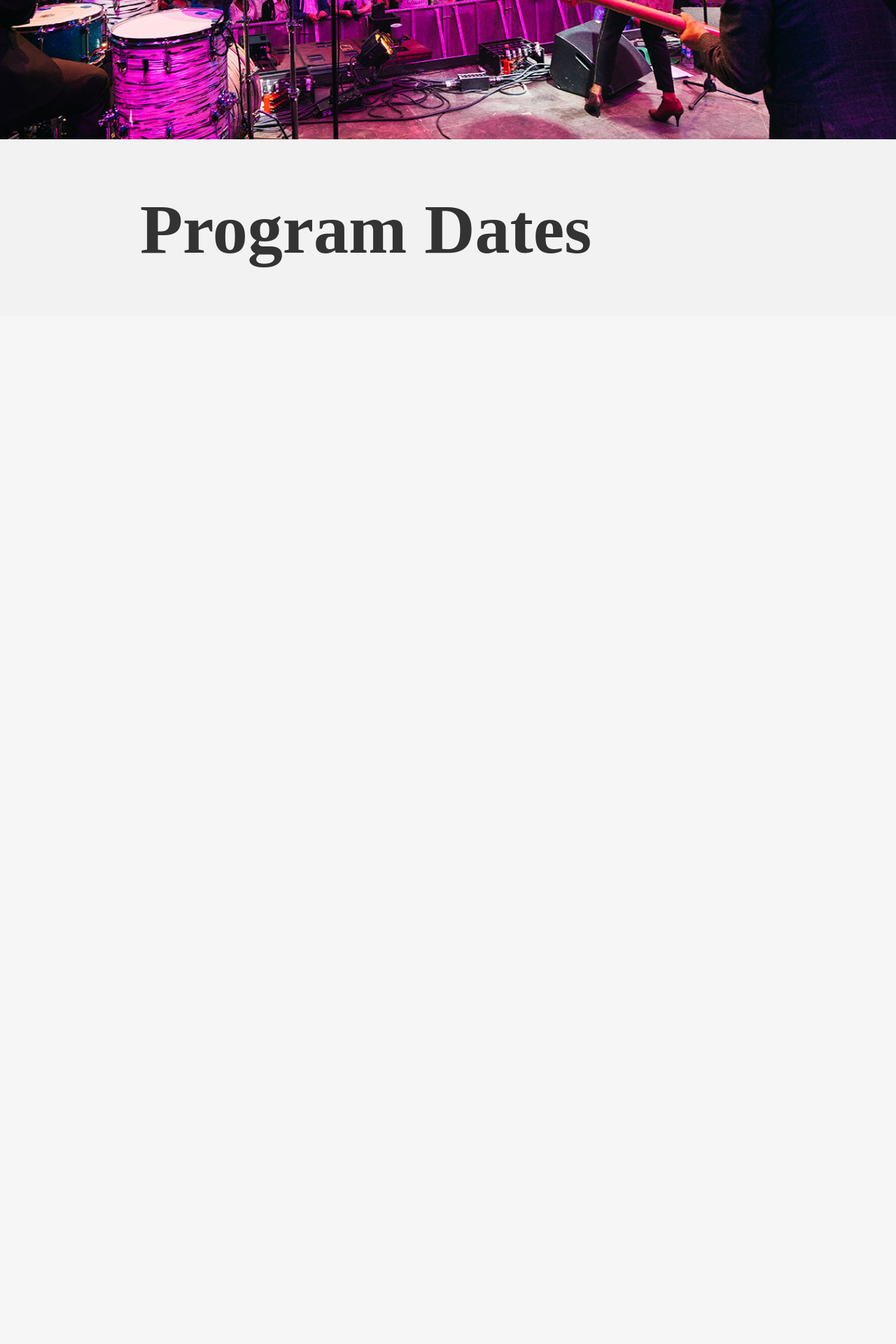
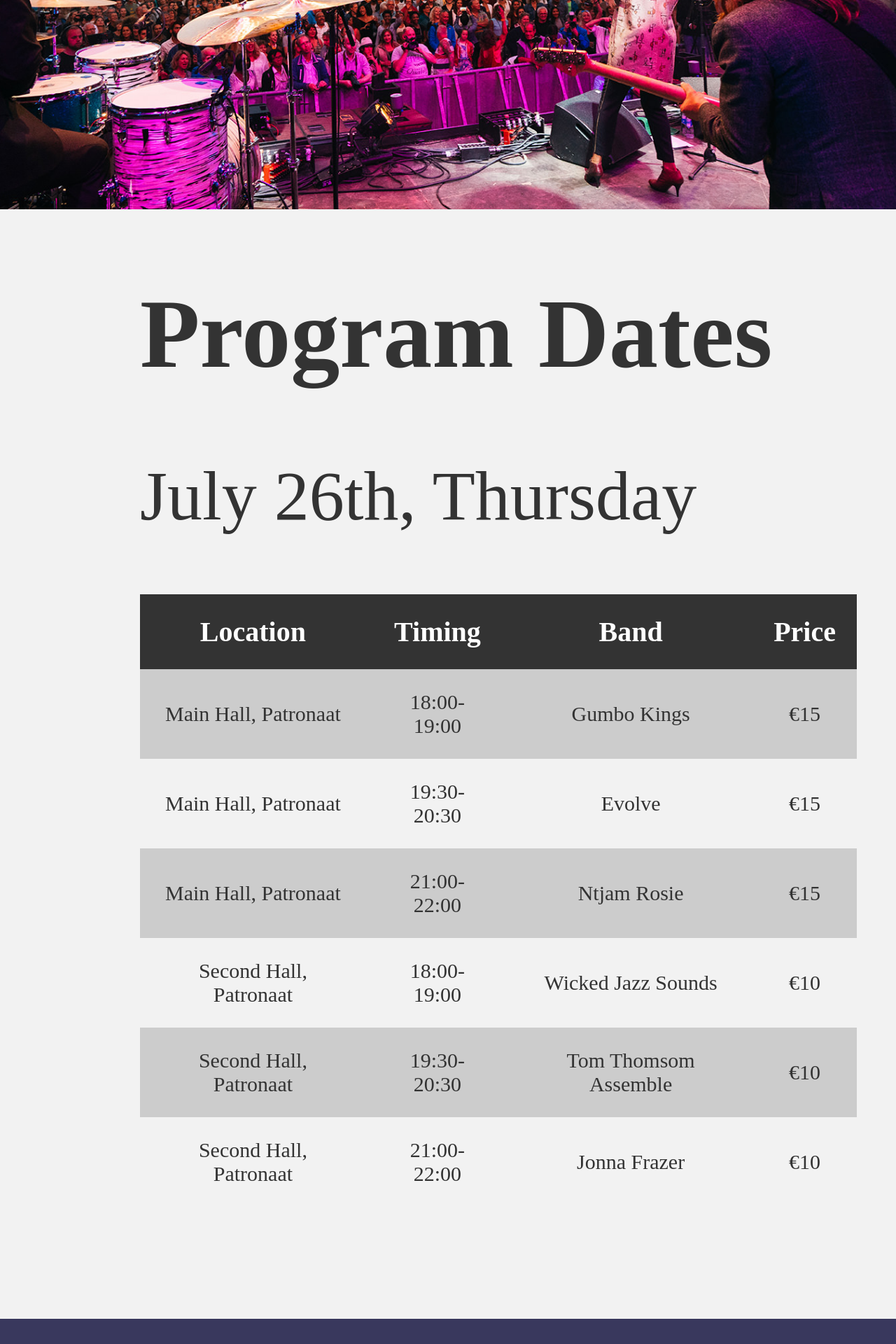
Before and after one commit to MohaymenSameen/Project-Application-Haarlem-Festival, a PHP site: page /Jazz.html in a window 1280 px wide. Shown: the part 2160-4080 px from the top of the page at 70% size. Before the commit the page ends 2542 px from the top, so only its background shows below. Run offline with PHP 8.4, Linux system fonts and the light colour scheme.

Commit message:
Added tables
Tables have been added but with duplicate information

```diff
--- a/Jazz-Style.css
+++ b/Jazz-Style.css
@@ -6,7 +6,7 @@
 }
 ul
 {
-    position: sticky;
+
     list-style-type: none;
     margin: 0;
     padding: 0;
@@ -15,13 +15,11 @@
 }
 li
 {
-    position: sticky;
     float: left;
 }
 
 li a
 {
-    position: sticky;
     font-family: "Century Gothic";
     font-size: 40px;
     display: block;
@@ -68,7 +66,7 @@
     left: 200px;
     width: 80%;
     height: 100%;
-    font-size: 50px;
+    font-size: 70px;
     color: #333333;
     padding: 0;
     display: inline-block;
@@ -96,7 +94,46 @@
     object-fit: cover;
     object-position: 100% 50%;
 }
-div.timetables
+div.timetable1
+{
+    position: relative;
+    left: 200px;
+    width: 80%;
+    height: 100%;
+    font-size: 70px;
+    color: #333333;
+    padding: 0;
+    display: inline-block;
+    font-family: "Century Gothic";
+}
+div.timetable1 h2
+{
+    font-weight: 500;
+    font-size: 100px;
+}
+div.timetable1 table
+{
+    font-family: "Century Gothic";
+    font-size: 30px;
+    border-collapse: collapse;
+    width: 100%;
+}
+div.timetable1 table td,th
+{
+    text-align: center;
+    padding: 30px;
+}
+div.timetable1 table th
+{
+    background-color: #333333;
+    color: white;
+    font-size: 40px;
+}
+div.timetable1 table tr:nth-child(even)
+{
+    background-color: #CCCCCC;
+}
+div.timetable2
 {
     position: relative;
     left: 200px;
@@ -107,6 +144,130 @@
     padding: 0;
     display: inline-block;
     font-family: "Century Gothic";
+}
+div.timetable2 h2
+{
+    font-weight: 500;
+    color: white;
+    text-align: right;
+    font-size: 100px;
+}
+div.timetable2 table
+{
+    font-family: "Century Gothic";
+    font-size: 30px;
+    border-collapse: collapse;
+    width: 100%;
+}
+div.timetable2 table td,th
+{
+    text-align: center;
+    padding: 30px;
+}
+div.timetable2 table th
+{
+    background-color: #333333;
+    color: white;
+    font-size: 40px;
+}
+div.timetable2 table tr:nth-child(even)
+{
+    background-color: #CCCCCC;
+}
+div.timetable2 table tr:nth-child(odd)
+{
+    background-color:  #F2F2F2;
+}
+div.timetable3
+{
+    position: relative;
+    left: 200px;
+    width: 80%;
+    height: 100%;
+    font-size: 50px;
+    color: #333333;
+    padding: 0;
+    display: inline-block;
+    font-family: "Century Gothic";
+}
+div.timetable3 h2
+{
+    font-weight: 500;
+    font-size: 100px;
+}
+div.timetable3 table
+{
+    font-family: "Century Gothic";
+    font-size: 30px;
+    border-collapse: collapse;
+    width: 100%;
+}
+div.timetable3 table td,th
+{
+    text-align: center;
+    padding: 30px;
+}
+div.timetable3 table th
+{
+    background-color: #333333;
+    color: white;
+    font-size: 40px;
+}
+div.timetable3 table tr:nth-child(even)
+{
+    background-color: #CCCCCC;
+}
+div.timetable4
+{
+    position: relative;
+    left: 200px;
+    width: 80%;
+    height: 100%;
+    font-size: 50px;
+    color: #333333;
+    padding: 0;
+    display: inline-block;
+    font-family: "Century Gothic";
+}
+div.timetable4 h2
+{
+    font-weight: 500;
+    font-size: 100px;
+    text-align: right;
+}
+div.timetable4 table
+{
+    font-family: "Century Gothic";
+    font-size: 30px;
+    border-collapse: collapse;
+    width: 100%;
+}
+div.timetable4 table td,th
+{
+    text-align: center;
+    padding: 30px;
+}
+div.timetable4 table th
+{
+    background-color: #333333;
+    color: white;
+    font-size: 40px;
+}
+div.timetable4 table tr:nth-child(even)
+{
+    background-color: #CCCCCC;
+}
+div.timetable4 table tr:nth-child(odd)
+{
+    background-color:  #F2F2F2;
+}
+div.backcolor2
+{
+    background-color: #39385D;
+}
+div.backcolor4
+{
+    background-color: #CF4B7E;
 }
 @media only screen and (max-width: 800px)
 {
--- a/Jazz.html
+++ b/Jazz.html
@@ -30,8 +30,203 @@
         <img src="/img/location.jpg">
     </div>
 
-    <div class="timetables">
+    <div class="timetable1">
         <h1>Program Dates</h1>
+        <h2>July 26th, Thursday</h2>
+        <table>
+            <tr>
+                <th>Location</th>
+                <th>Timing</th>
+                <th>Band</th>
+                <th>Price</th>
+            </tr>
+            <tr>
+                <td>Main Hall, Patronaat</td>
+                <td>18:00-19:00</td>
+                <td>Gumbo Kings</td>
+                <td>€15</td>
+            </tr>
+            <tr>
+                <td>Main Hall, Patronaat</td>
+                <td>19:30-20:30</td>
+                <td>Evolve</td>
+                <td>€15</td>
+            </tr>
+            <tr>
+                <td>Main Hall, Patronaat</td>
+                <td>21:00-22:00</td>
+                <td>Ntjam Rosie</td>
+                <td>€15</td>
+            </tr>
+            <tr>
+                <td>Second Hall, Patronaat</td>
+                <td>18:00-19:00</td>
+                <td>Wicked Jazz Sounds</td>
+                <td>€10</td>
+            </tr>
+            <tr>
+                <td>Second Hall, Patronaat</td>
+                <td>19:30-20:30</td>
+                <td>Tom Thomsom Assemble</td>
+                <td>€10</td>
+            </tr>
+            <tr>
+                <td>Second Hall, Patronaat</td>
+                <td>21:00-22:00</td>
+                <td>Jonna Frazer</td>
+                <td>€10</td>
+            </tr>
+        </table>
+        <br><br>
     </div>
+    <div class="backcolor2">
+    <div class="timetable2">
+        <h2>July 27th, Friday</h2>
+        <table>
+            <tr>
+                <th>Location</th>
+                <th>Timing</th>
+                <th>Band</th>
+                <th>Price</th>
+            </tr>
+            <tr>
+                <td>Main Hall, Patronaat</td>
+                <td>18:00-19:00</td>
+                <td>Gumbo Kings</td>
+                <td>€15</td>
+            </tr>
+            <tr>
+                <td>Main Hall, Patronaat</td>
+                <td>19:30-20:30</td>
+                <td>Evolve</td>
+                <td>€15</td>
+            </tr>
+            <tr>
+                <td>Main Hall, Patronaat</td>
+                <td>21:00-22:00</td>
+                <td>Ntjam Rosie</td>
+                <td>€15</td>
+            </tr>
+            <tr>
+                <td>Second Hall, Patronaat</td>
+                <td>18:00-19:00</td>
+                <td>Wicked Jazz Sounds</td>
+                <td>€10</td>
+            </tr>
+            <tr>
+                <td>Second Hall, Patronaat</td>
+                <td>19:30-20:30</td>
+                <td>Tom Thomsom Assemble</td>
+                <td>€10</td>
+            </tr>
+            <tr>
+                <td>Second Hall, Patronaat</td>
+                <td>21:00-22:00</td>
+                <td>Jonna Frazer</td>
+                <td>€10</td>
+            </tr>
+        </table>
+        <br><br>
+        </div>
+    </div>
+    <div class="timetable3">
+        <h2>July 28th, Saturday</h2>
+        <table>
+            <tr>
+                <th>Location</th>
+                <th>Timing</th>
+                <th>Band</th>
+                <th>Price</th>
+            </tr>
+            <tr>
+                <td>Main Hall, Patronaat</td>
+                <td>18:00-19:00</td>
+                <td>Gumbo Kings</td>
+                <td>€15</td>
+            </tr>
+            <tr>
+                <td>Main Hall, Patronaat</td>
+                <td>19:30-20:30</td>
+                <td>Evolve</td>
+                <td>€15</td>
+            </tr>
+            <tr>
+                <td>Main Hall, Patronaat</td>
+                <td>21:00-22:00</td>
+                <td>Ntjam Rosie</td>
+                <td>€15</td>
+            </tr>
+            <tr>
+                <td>Second Hall, Patronaat</td>
+                <td>18:00-19:00</td>
+                <td>Wicked Jazz Sounds</td>
+                <td>€10</td>
+            </tr>
+            <tr>
+                <td>Second Hall, Patronaat</td>
+                <td>19:30-20:30</td>
+                <td>Tom Thomsom Assemble</td>
+                <td>€10</td>
+            </tr>
+            <tr>
+                <td>Second Hall, Patronaat</td>
+                <td>21:00-22:00</td>
+                <td>Jonna Frazer</td>
+                <td>€10</td>
+            </tr>
+        </table>
+        <br><br>
+    </div>
+    <div class="backcolor4">
+        <div class="timetable4">
+        <h2>July 29th, Sunday</h2>
+        <table>
+            <tr>
+                <th>Location</th>
+                <th>Timing</th>
+                <th>Band</th>
+                <th>Price</th>
+            </tr>
+            <tr>
+                <td>Main Hall, Patronaat</td>
+                <td>18:00-19:00</td>
+                <td>Gumbo Kings</td>
+                <td>€15</td>
+            </tr>
+            <tr>
+                <td>Main Hall, Patronaat</td>
+                <td>19:30-20:30</td>
+                <td>Evolve</td>
+                <td>€15</td>
+            </tr>
+            <tr>
+                <td>Main Hall, Patronaat</td>
+                <td>21:00-22:00</td>
+                <td>Ntjam Rosie</td>
+                <td>€15</td>
+            </tr>
+            <tr>
+                <td>Second Hall, Patronaat</td>
+                <td>18:00-19:00</td>
+                <td>Wicked Jazz Sounds</td>
+                <td>€10</td>
+            </tr>
+            <tr>
+                <td>Second Hall, Patronaat</td>
+                <td>19:30-20:30</td>
+                <td>Tom Thomsom Assemble</td>
+                <td>€10</td>
+            </tr>
+            <tr>
+                <td>Second Hall, Patronaat</td>
+                <td>21:00-22:00</td>
+                <td>Jonna Frazer</td>
+                <td>€10</td>
+            </tr>
+        </table>
+        <br><br>
+        </div>
+    </div>
+
 </body>
 </html>
```
